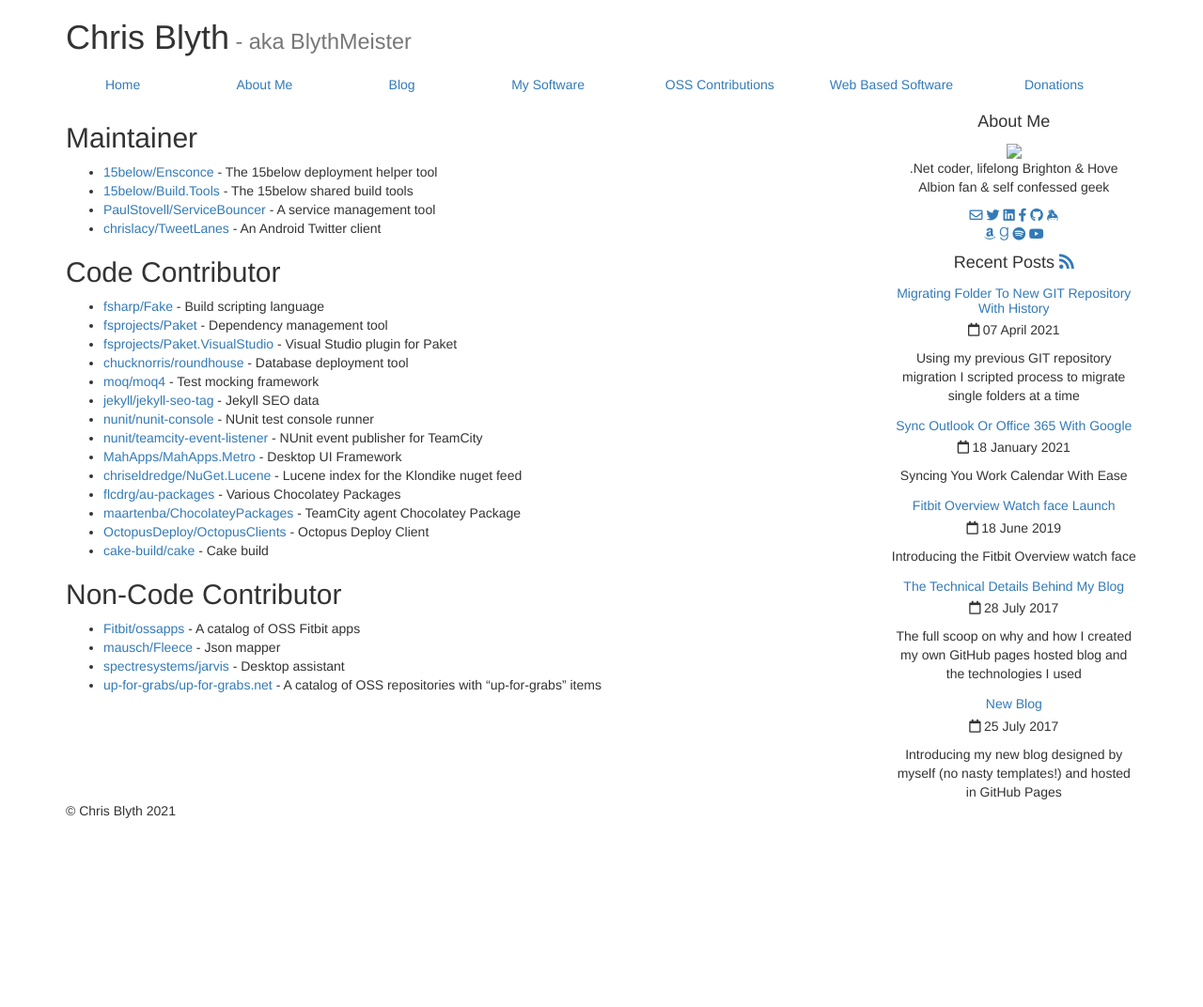
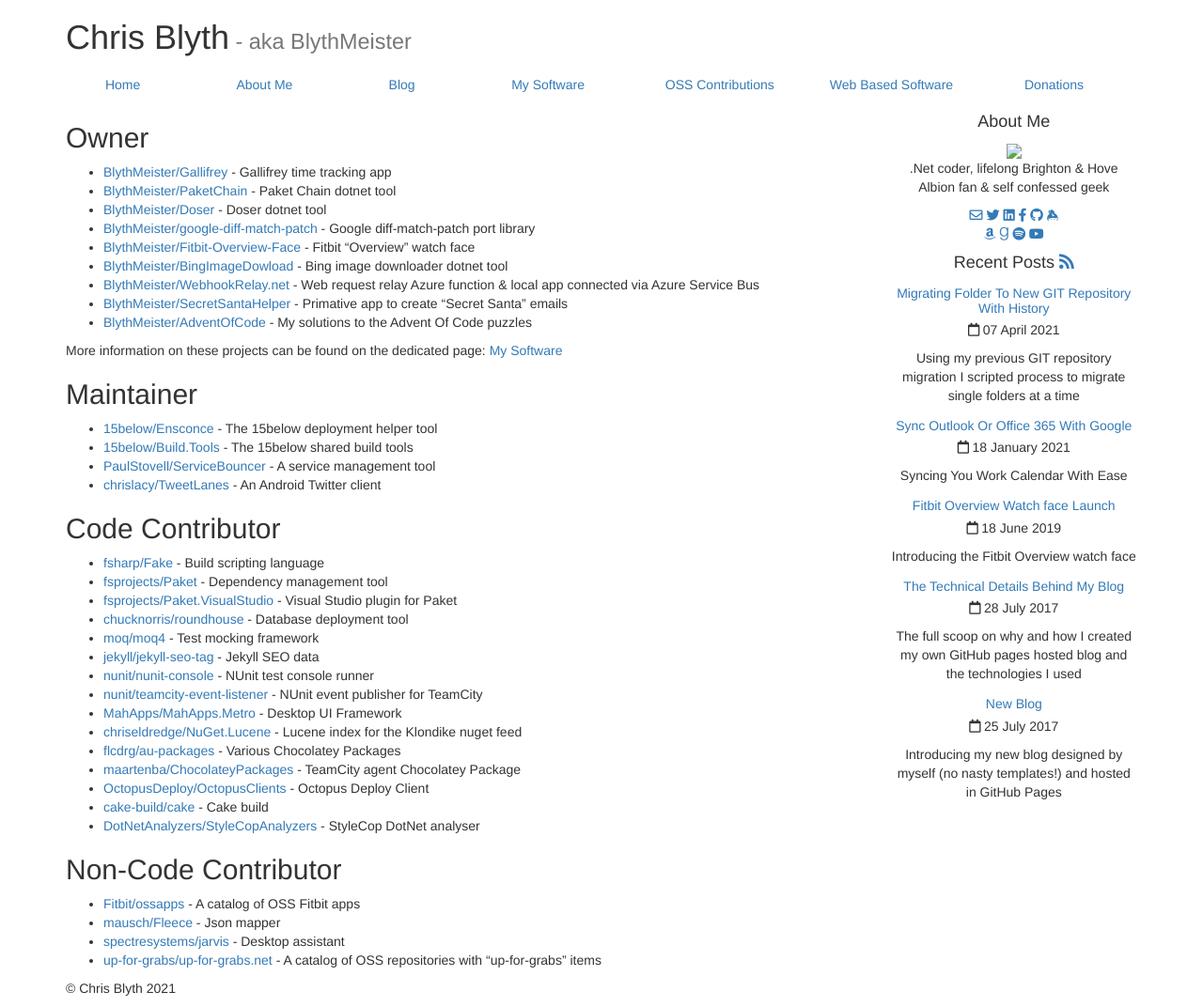
Before and after one commit to BlythMeister/blyth.me.uk, a Jekyll site: the page built from software/oss/index.md, in a window 1280 px wide. Shown: the whole page at 94% size. Built offline with Jekyll 4.4.1, drawn with Linux system fonts in a browser that asks for light colours; nearby versions of some CDN libraries; before the commit the page ends 900 px from its top, so only the background shows below that.

Commit message:
Update index.md

```diff
--- a/software/oss/index.md
+++ b/software/oss/index.md
@@ -2,6 +2,20 @@
 title: My OSS Profile
 description: "Projects I help maintain & contribute to"
 ---
+
+## Owner
+
+* [BlythMeister/Gallifrey](https://github.com/BlythMeister/Gallifrey) - Gallifrey time tracking app
+* [BlythMeister/PaketChain](https://github.com/BlythMeister/PaketChain) - Paket Chain dotnet tool
+* [BlythMeister/Doser](https://github.com/BlythMeister/Doser) - Doser dotnet tool
+* [BlythMeister/google-diff-match-patch](https://github.com/BlythMeister/google-diff-match-patch) - Google diff-match-patch port library
+* [BlythMeister/Fitbit-Overview-Face](https://github.com/BlythMeister/Fitbit-Overview-Face) - Fitbit "Overview" watch face
+* [BlythMeister/BingImageDowload](https://github.com/BlythMeister/BingImageDowload) - Bing image downloader dotnet tool
+* [BlythMeister/WebhookRelay.net](https://github.com/BlythMeister/WebhookRelay.net) - Web request relay Azure function & local app connected via Azure Service Bus
+* [BlythMeister/SecretSantaHelper](https://github.com/BlythMeister/SecretSantaHelper) - Primative app to create "Secret Santa" emails
+* [BlythMeister/AdventOfCode](https://github.com/BlythMeister/AdventOfCode) - My solutions to the Advent Of Code puzzles
+
+More information on these projects can be found on the dedicated page: [My Software]({{ site.url }}/software/mine)
 
 ## Maintainer
 
@@ -27,7 +41,7 @@
 <!-- Unmerged PR (https://github.com/StefanScherer/choco-docker-cli/pull/7) * [StefanScherer/choco-docker-cli](https://github.com/StefanScherer/choco-docker-cli/commits?author=BlythMeister) - Docker CLI Chocolatey Package -->
 * [OctopusDeploy/OctopusClients](https://github.com/OctopusDeploy/OctopusClients/commits?author=BlythMeister) - Octopus Deploy Client
 * [cake-build/cake](https://github.com/cake-build/cake/commits?author=BlythMeister) - Cake build
-<!-- Unmerged PR (https://github.com/DotNetAnalyzers/StyleCopAnalyzers/pull/3340) * [DotNetAnalyzers/StyleCopAnalyzers](https://github.com/DotNetAnalyzers/StyleCopAnalyzers/commits?author=BlythMeister) - StyleCop DotNet analyser -->
+* [DotNetAnalyzers/StyleCopAnalyzers](https://github.com/DotNetAnalyzers/StyleCopAnalyzers/commits?author=BlythMeister) - StyleCop DotNet analyser
 
 ## Non-Code Contributor
 
```
